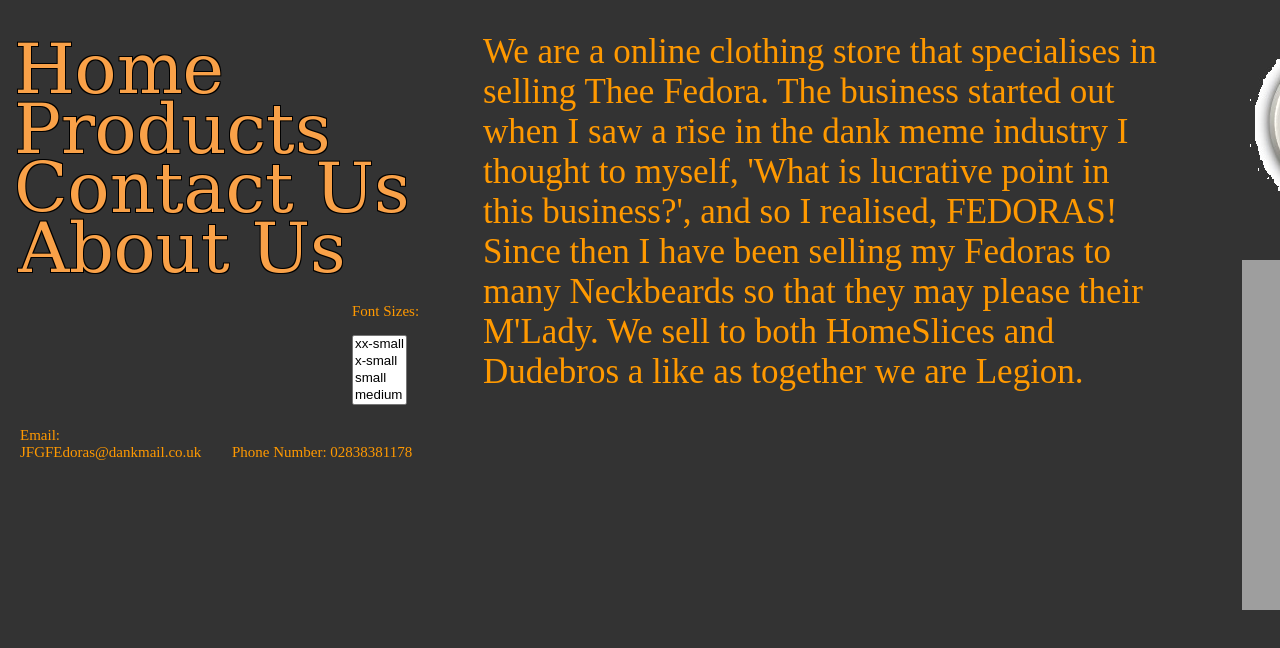
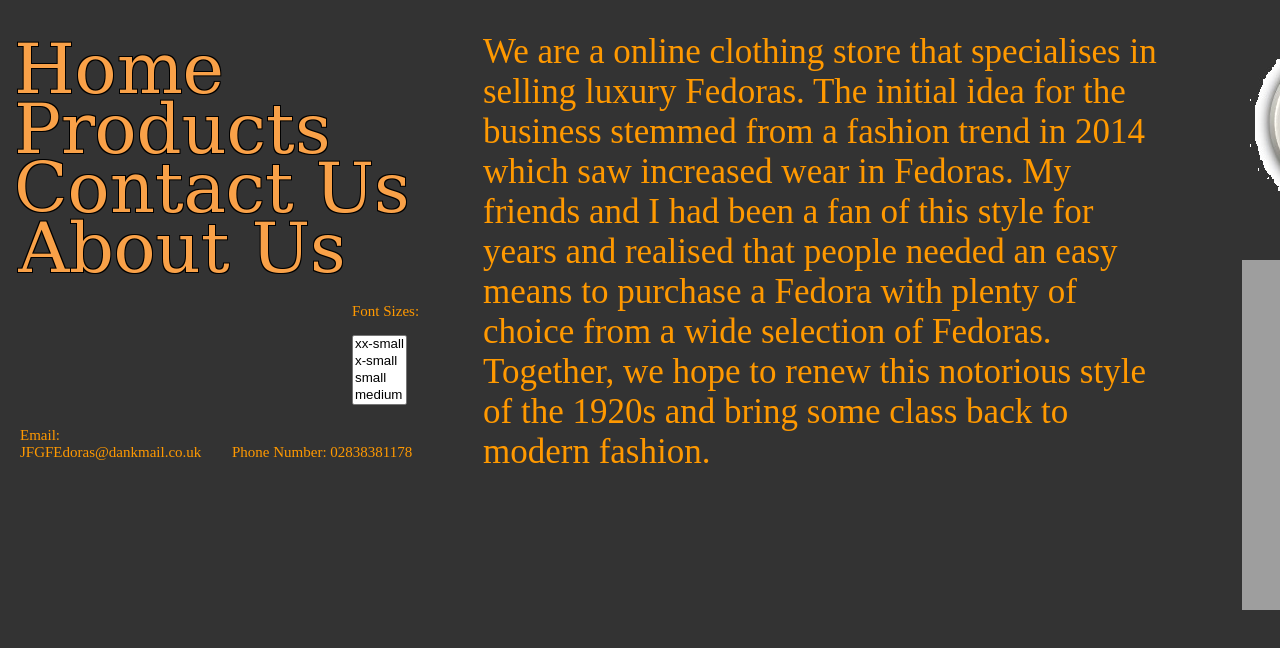
Before and after one commit to WADaSPAK/JFG-Fedoras.github.io, a plain HTML site: page About-Us.html in a window 1280 px wide. Shown: the part 120-768 px from the top of the page. Drawn offline with Linux system fonts and the light colour scheme; grey boxes are pictures that could not be loaded.

Commit message:
Updated the about us

```diff
--- a/About-Us.html
+++ b/About-Us.html
@@ -189,7 +189,11 @@ p15 {
 
 <div id="apDiv8">
 <p3 id="about">
-  We are a online clothing store that specialises in selling Thee Fedora. The business started out when I saw a rise in the dank meme industry I thought to myself, 'What is lucrative point in this business?', and so I realised, FEDORAS! Since then I have been selling my Fedoras to many Neckbeards so that they may please their M'Lady. We sell to both HomeSlices and Dudebros a like as together we are Legion.
+  We are a online clothing store that specialises in selling luxury Fedoras.
+  The initial idea for the business stemmed from a fashion trend in 2014 which saw increased wear in Fedoras.
+  My friends and I had been a fan of this style for years and realised that people needed an easy means to purchase a Fedora
+  with plenty of choice from a wide selection of Fedoras. Together, we hope to renew this notorious style of the 1920s and bring
+  some class back to modern fashion.
 </p3>
 </div>
 
```
